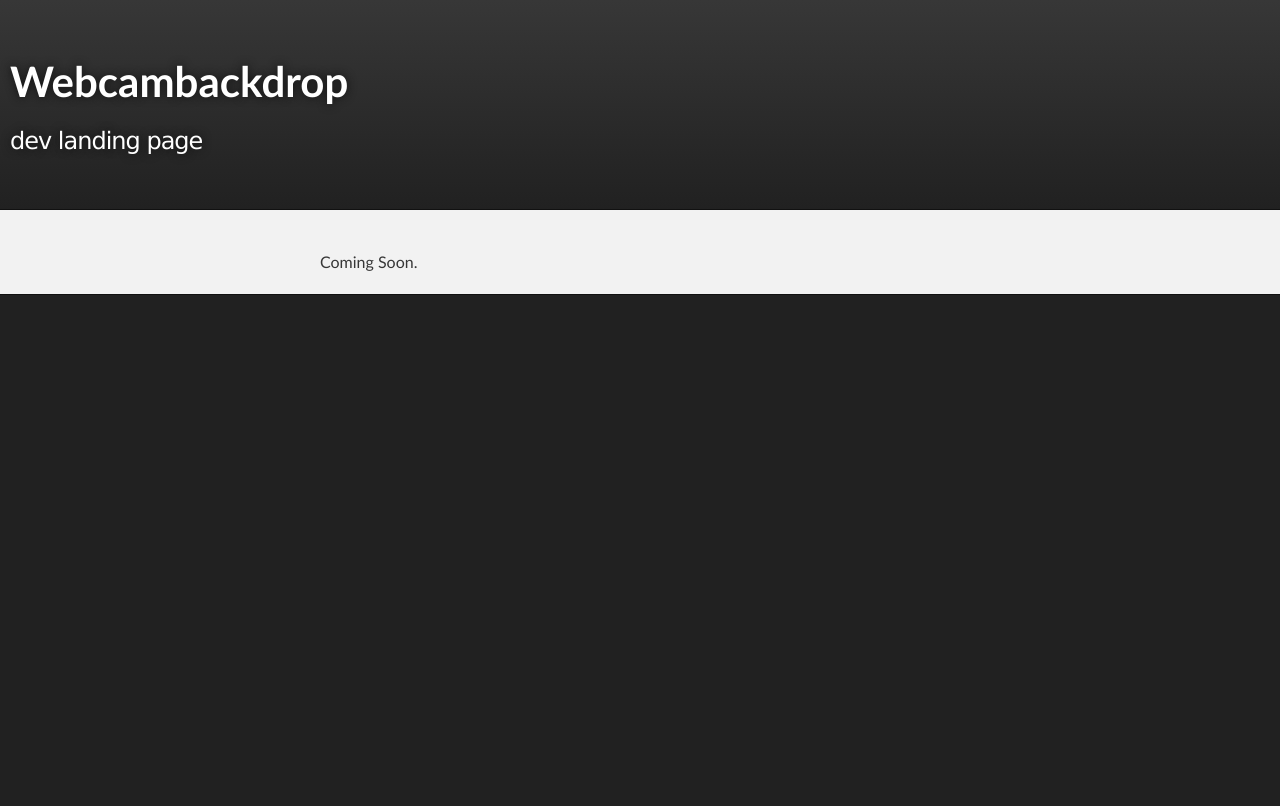
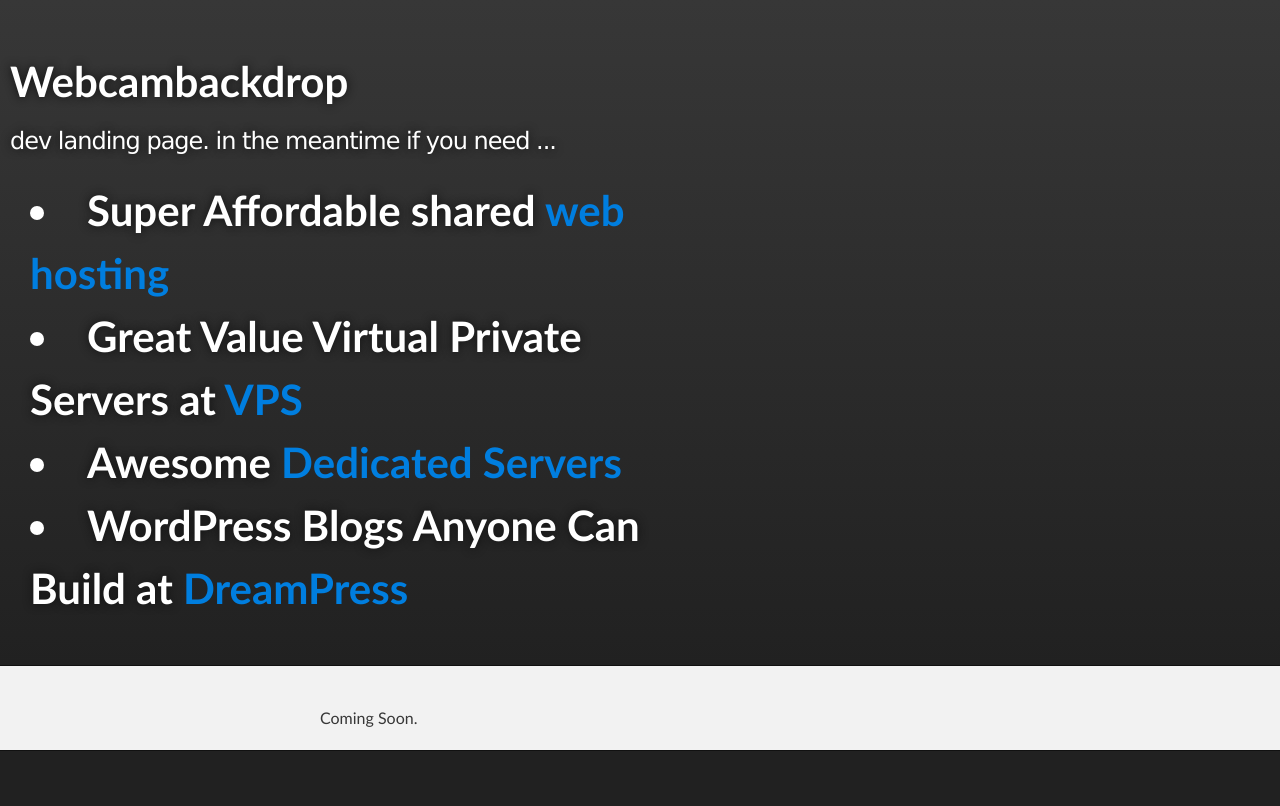
Before and after one commit to silverton/webcambackdrop, a plain HTML site: page index.html in a window 1280 px wide. Drawn offline with Linux system fonts and the light colour scheme.

Commit message:
Update index.html
useful links in the meantime

```diff
--- a/index.html
+++ b/index.html
@@ -27,7 +27,13 @@
         <header class="inner"
 
           <h1 id="project_title">Webcambackdrop</h1>
-          <h2 id="project_tagline">dev landing page</h2>
+          <h2 id="project_tagline">dev landing page. in the meantime if you need ...</h2>
+    <ul>
+      <li>Super Affordable shared <a href="https://www.dreamhost.com/r.cgi?223534/hosting/shared/">web hosting</a></li>
+      <li>Great Value Virtual Private Servers at <a href="https://www.dreamhost.com/r.cgi?223534/hosting/vps/">VPS</a></li>
+      <li>Awesome <a href="https://www.dreamhost.com/r.cgi?223534/hosting/dedicated/">Dedicated Servers</a></li>
+      <li>WordPress Blogs Anyone Can Build at <a href="https://www.dreamhost.com/r.cgi?223534/wordpress/">DreamPress</a></li>
+    </ul>
 <!--
             <section id="downloads">
               <a class="zip_download_link" href="https://github.com/silverton/webcambackdrop/zipball/master">Download this project as a .zip file</a>
```
